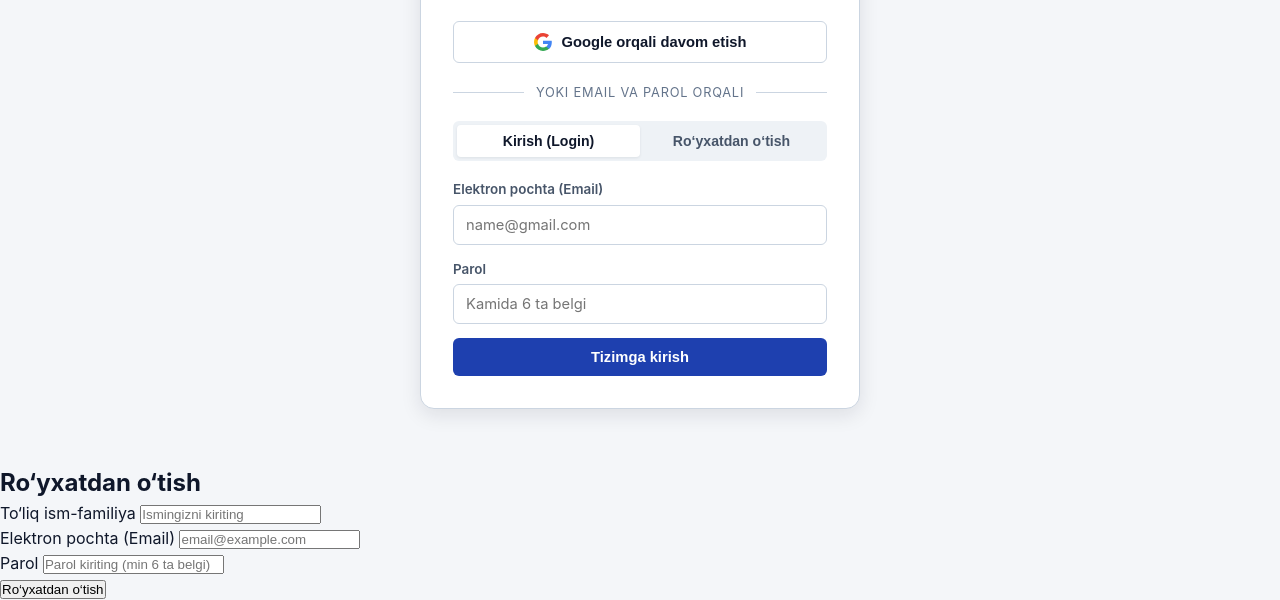
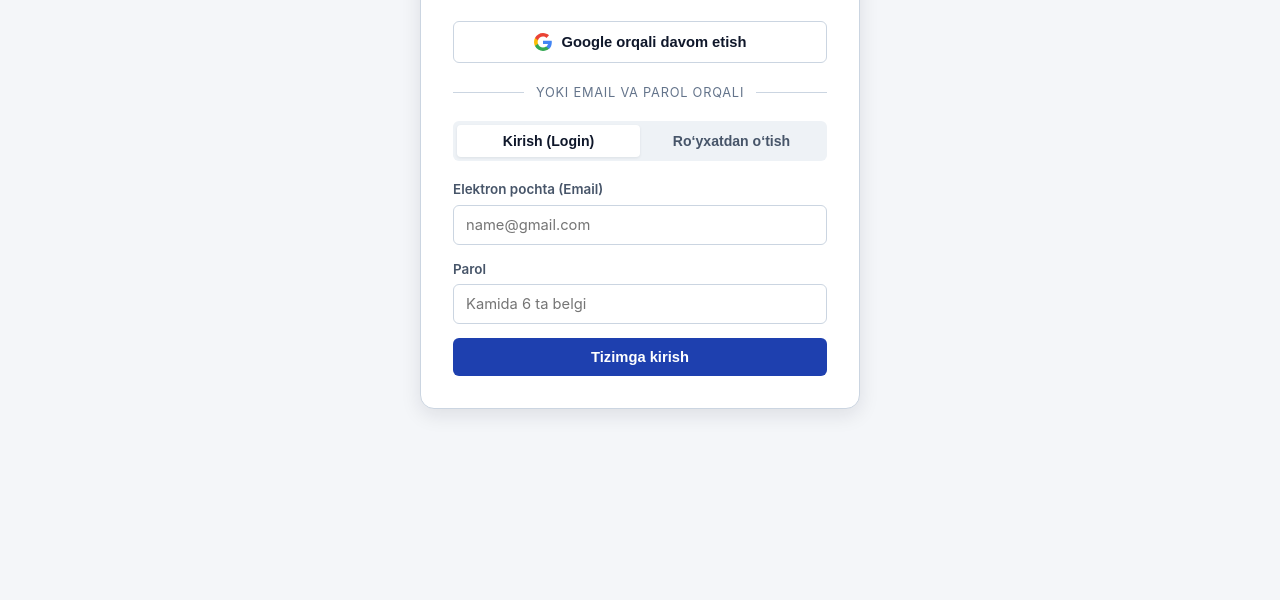
Before and after one commit to rd0430/peakmock, a website: page PeakMock/public/index.html in a window 1280 px wide. Shown: the part 336-936 px from the top of the page. After the commit the page ends 800 px from the top, so only its background shows below. Drawn offline with Linux system fonts and the light colour scheme; a script that the page names is missing.

```diff
--- a/PeakMock/public/index.html
+++ b/PeakMock/public/index.html
@@ -81,22 +81,6 @@
     </div>
   </main>
   <!-- Ro'yxatdan o'tish formasi -->
-<form id="registerForm" class="auth-form">
-  <h2>Ro‘yxatdan o‘tish</h2>
-  <div class="input-group">
-    <label>To‘liq ism-familiya</label>
-    <input type="text" id="registerName" required placeholder="Ismingizni kiriting" />
-  </div>
-  <div class="input-group">
-    <label>Elektron pochta (Email)</label>
-    <input type="email" id="registerEmail" required placeholder="email@example.com" />
-  </div>
-  <div class="input-group">
-    <label>Parol</label>
-    <input type="password" id="registerPassword" required placeholder="Parol kiriting (min 6 ta belgi)" />
-  </div>
-  <button type="submit" class="submit-btn">Ro‘yxatdan o‘tish</button>
-</form>
 
   <!-- ==================== 2. MAIN HUB VIEW ==================== -->
   <section id="hubView" class="container hidden">
```
